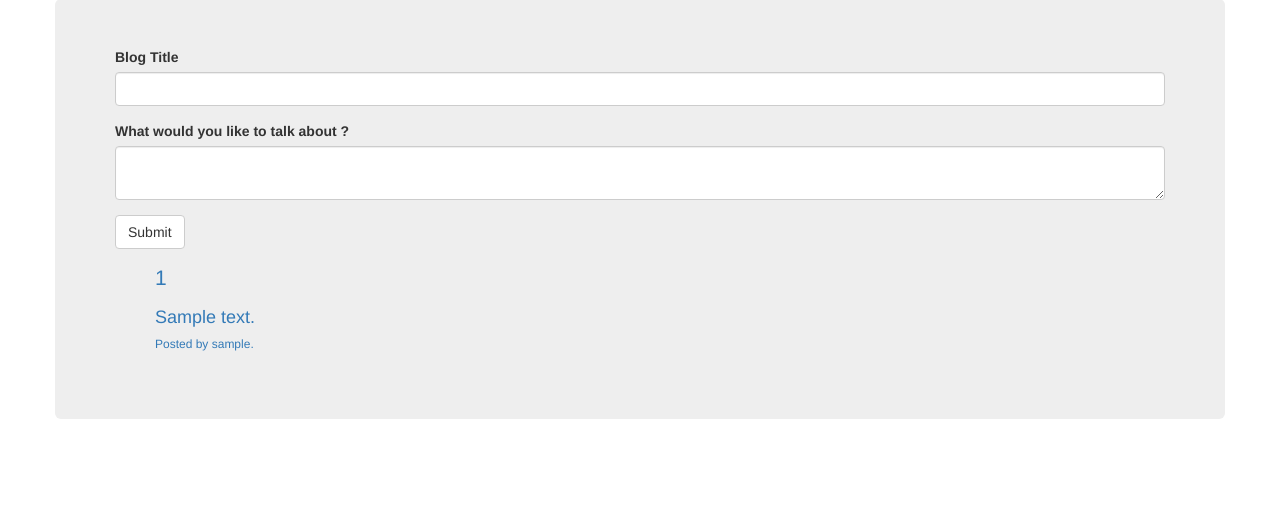
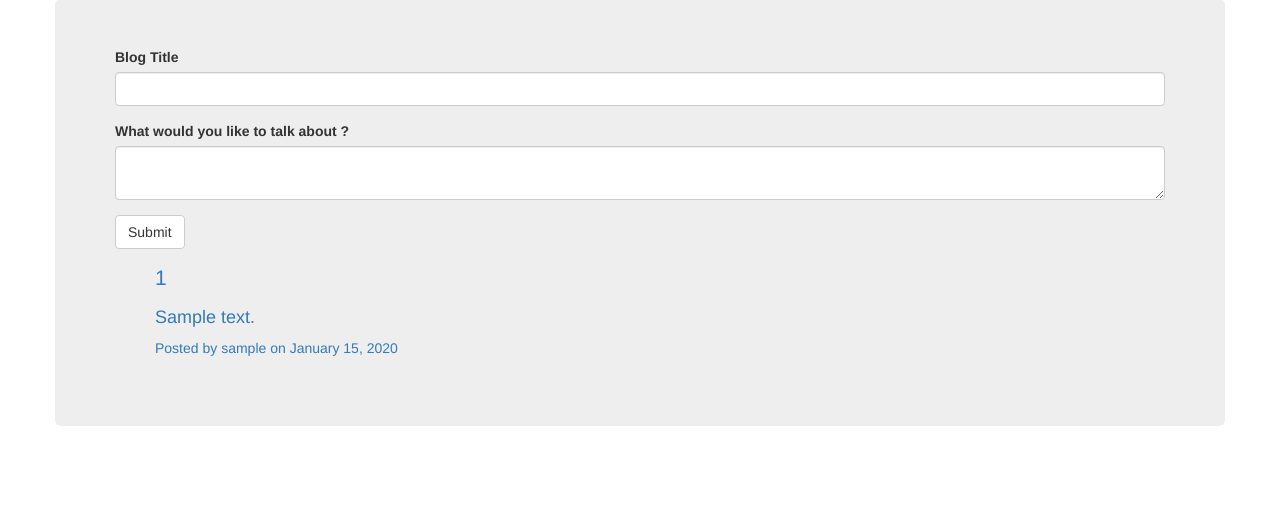
Before and after one commit to Julia-Agasaro/Blog, a Flask app: template app/templates/blogs.html in a window 1280 px wide. Shown: the part 73-602 px from the top of the page. Run offline with Flask 2, Linux system fonts and the light colour scheme; a user stored in the database is signed in; tables that the repository leaves empty hold one stand-in row (values such as "Sample post"); the template is opened without the code that fills it: values that come from a table or form of the project are taken from there, most other values are stand-ins (such as "Sample title", 1, 10 or a date in 2020); data that the repository does not hold is empty; some libraries are stand-ins or nearby versions.

Commit message:
Styled Blogs

```diff
--- a/app/templates/blogs.html
+++ b/app/templates/blogs.html
@@ -18,7 +18,10 @@
 								<p>{{blog.id}}</p>
 							</div>
 							<h4>{{ blog.description }}</h4>
-							<h6> Posted by {{user.username}}.</h6>
+							<span class="meta">Posted by
+								{{user.username}}
+								on {{ blog.date_posted.strftime('%B %d, %Y') }}</span>
+
 						</a>
 					</div>
 				{% endfor %}
```
